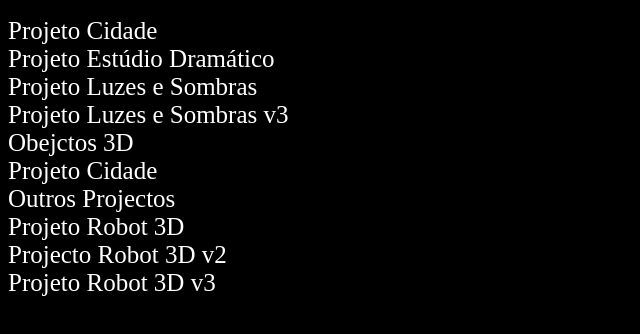
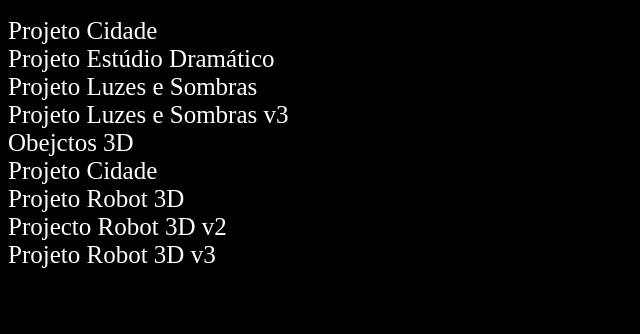
Before and after one commit to pedroromano/UFCD9966, a plain HTML site: page index.html in a window 1280 px wide. Shown: the part 110-444 px from the top of the page, without its empty margins (0-640 px from the left). Drawn offline with Linux system fonts and the light colour scheme.

Commit message:
Update index.html
Retirei o acesso à pasta Resto para não conduzir o visitante a uma página 404.

```diff
--- a/index.html
+++ b/index.html
@@ -15,7 +15,7 @@
     <a href = "Luzes_Sombras_v3/index.html">Projeto Luzes e Sombras v3</a> <br>
     <a href = "Objectos3D/Projeto_Base/index.html">Obejctos 3D</a> <br>
     <a href = "Projeto_Cidade/index.html">Projeto Cidade</a> <br>
-    <a href = "Resto">Outros Projectos</a> <br>
+    <!--<a href = "Resto">Outros Projectos</a> <br> -->
     <a href = "Robot_3D/index.html">Projeto Robot 3D</a> <br>
     <a href = "Robot_3D_v2/index.html">Projecto Robot 3D v2</a> <br>
     <a href = "Robot_3D_v3/index.html">Projeto Robot 3D v3</a> <br>
```
